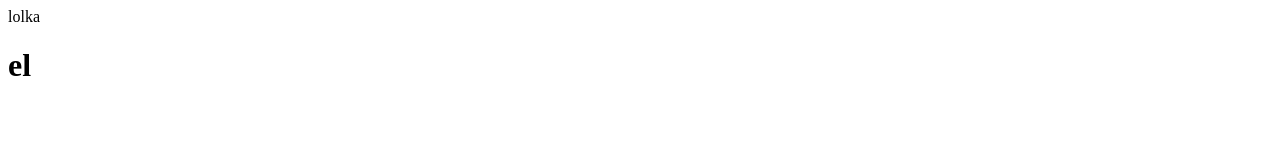
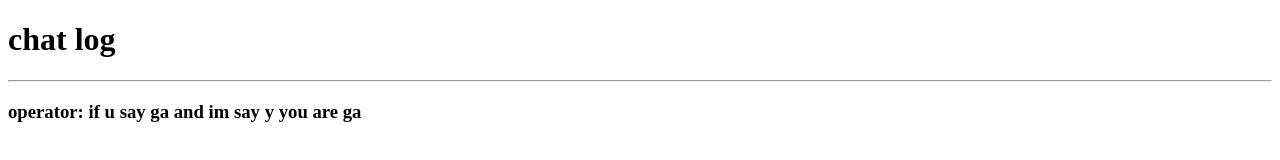
Before and after one commit to PuroLatexWolf/PuroLatexWolf.github.io, a plain HTML site: page index.html in a window 1280 px wide. Drawn offline with Linux system fonts and the light colour scheme.

Commit message:
Update index.html

```diff
--- a/index.html
+++ b/index.html
@@ -4,7 +4,8 @@
   <title>test site</title>
 </head>
 <body>
-  <h>lolka</h>
-  <h1>el</h1>
+  <h1>chat log</h1>
+  <hr>
+  <h3>operator: if u say ga and im say y you are ga</h3>
 </body>
 </html>
```
